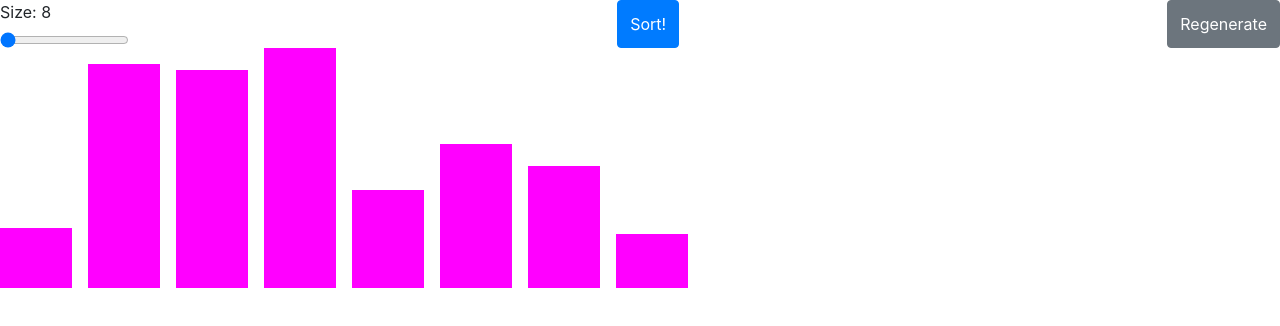
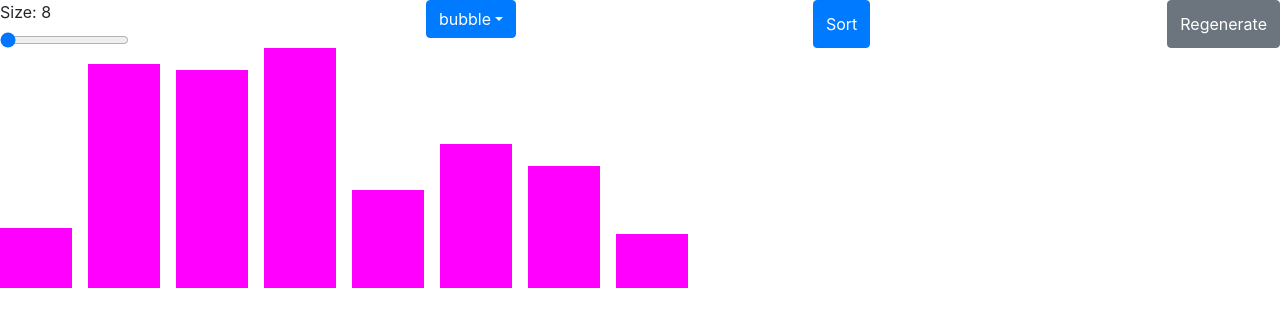
Before and after one commit to scottdlai/sorting-animation, a React (Create React App) app: page / in a window 1280 px wide. Shown: the top 326 px of the page. Built offline with nearby package versions, Linux system fonts and the light colour scheme; the HTML template or start-up script is replaced by a standard one.

Commit message:
Added option to choose which algo to animate.

```diff
--- a/src/components/CustomBar.tsx
+++ b/src/components/CustomBar.tsx
@@ -1,14 +1,43 @@
 import React, { useState } from 'react';
-import { Button, Form } from 'react-bootstrap';
+import { Button, Dropdown, DropdownButton, Form } from 'react-bootstrap';
+import bubbleSort from '../algorithms/bubbleSort';
+import selectionSort from '../algorithms/selectionSort';
+import { Action, Bar } from './SortingAnimation';
 
 interface CustomBarProp {
   isSorting: boolean;
-  startSorting: () => void;
+  toggleSorting: (algo: (bars: Bar[]) => Action[]) => void;
   resizeBars: (newSize: number) => void;
 }
 
-const CustomBar = ({ resizeBars, isSorting, startSorting }: CustomBarProp) => {
+const algos = ['bubble', 'selection'] as const;
+type Algo = typeof algos[number];
+
+const getAlgo = (algo: Algo) => {
+  if (algo === 'bubble') {
+    return bubbleSort;
+  } else if (algo === 'selection') {
+    return selectionSort;
+  }
+
+  return selectionSort;
+};
+
+const CustomBar = ({ resizeBars, isSorting, toggleSorting }: CustomBarProp) => {
   const [numberOfBars, setNumberOfBars] = useState(8);
+  const [algo, setAlgo] = useState<Algo>('bubble');
+
+  const changeAlgo = (newAlgo: string) => {
+    if (newAlgo === 'bubble') {
+      setAlgo('bubble');
+      return;
+    } else if (newAlgo === 'selection') {
+      setAlgo('selection');
+      return;
+    }
+
+    setAlgo('bubble');
+  };
   return (
     <div
       style={{
@@ -32,8 +61,19 @@ const CustomBar = ({ resizeBars, isSorting, startSorting }: CustomBarProp) => {
           }}
         />
       </div>
-      <Button onClick={startSorting} disabled={isSorting}>
-        Sort!
+      <DropdownButton
+        title={algo}
+        onSelect={(algo) => changeAlgo(algo ?? '')}
+        disabled={isSorting}
+      >
+        {algos.map((algo) => (
+          <Dropdown.Item key={algo} eventKey={algo}>
+            {algo}
+          </Dropdown.Item>
+        ))}
+      </DropdownButton>
+      <Button onClick={() => toggleSorting(getAlgo(algo))}>
+        {isSorting ? 'Stop' : 'Sort'}
       </Button>
       <Button
         variant='secondary'
--- a/src/components/SortingAnimation.tsx
+++ b/src/components/SortingAnimation.tsx
@@ -1,6 +1,4 @@
-import React, { Reducer, useReducer, useState } from 'react';
-import bubbleSort from '../algorithms/bubbleSort';
-import selectionSort from '../algorithms/selectionSort';
+import React, { Reducer, useEffect, useReducer, useState } from 'react';
 import random from '../util/random';
 import Body from './Body';
 import CustomBar from './CustomBar';
@@ -12,7 +10,8 @@ export type Action =
   | { name: 'comparing'; i: number; j: number }
   | { name: 'resuming'; indices: number[] }
   | { name: 'pivoting'; index: number }
-  | { name: 'resize'; newSize: number };
+  | { name: 'resize'; newSize: number }
+  | { name: 'sorting'; index: number };
 
 export interface Bar {
   readonly height: number;
@@ -32,6 +31,7 @@ const barsReducer = (prevBars: Bar[], action: Action): Bar[] => {
   if (action.name === 'resize') {
     return getRandomBars(action.newSize);
   }
+
   if (action.name === 'comparing') {
     const { i, j } = action;
     return prevBars.map((bar, k) => {
@@ -65,37 +65,53 @@ const barsReducer = (prevBars: Bar[], action: Action): Bar[] => {
   }
   const { index } = action;
 
+  const newStatus = action.name === 'pivoting' ? 'pivot' : 'sorted';
+
   return prevBars.map((bar, k) => {
-    return { ...bar, status: index === k ? 'pivot' : bar.status };
+    return { ...bar, status: index === k ? newStatus : bar.status };
   });
 };
 
 const SortingAnimation = () => {
   const [isSorting, setIsSorting] = useState(false);
+  const [animations, setAnimations] = useState<Action[]>([]);
   const [bars, barsDispatch] = useReducer<Reducer<Bar[], Action>>(
     barsReducer,
     getRandomBars(8)
   );
 
   const resizeBars = (newSize: number) => {
-    console.log(newSize);
+    setAnimations([]);
     barsDispatch({ name: 'resize', newSize });
   };
 
-  const startSorting = () => {
-    setIsSorting(true);
-    const actions = selectionSort([...bars]);
+  const finishedSorting = () => isSorting && animations.length === 0;
 
-    console.log(actions);
-    const animations = setInterval(() => {
-      if (actions.length === 0) {
-        clearInterval(animations);
+  const isUserPausing = () => !isSorting && animations.length === 0;
+  useEffect(() => {
+    const timer = setTimeout(() => {
+      if (finishedSorting()) {
         setIsSorting(false);
         return;
       }
-      barsDispatch(actions[0]);
-      actions.shift();
-    }, (8 * 250) / bars.length);
+
+      if (animations.length === 0 || !isSorting) {
+        return;
+      }
+
+      const [current, ...rest] = animations;
+      barsDispatch(current);
+      setAnimations(rest);
+    }, (8 * 200) / bars.length);
+
+    return () => clearTimeout(timer);
+  }, [animations, isSorting]);
+
+  const toggleSorting = (algo: (bars: Bar[]) => Action[]) => {
+    if (animations.length === 0 && !isSorting) {
+      setAnimations(algo([...bars]));
+    }
+    setIsSorting(!isSorting);
   };
 
   return (
@@ -103,7 +119,7 @@ const SortingAnimation = () => {
       <CustomBar
         resizeBars={resizeBars}
         isSorting={isSorting}
-        startSorting={startSorting}
+        toggleSorting={toggleSorting}
       />
       <Body bars={bars} />{' '}
     </>
```
